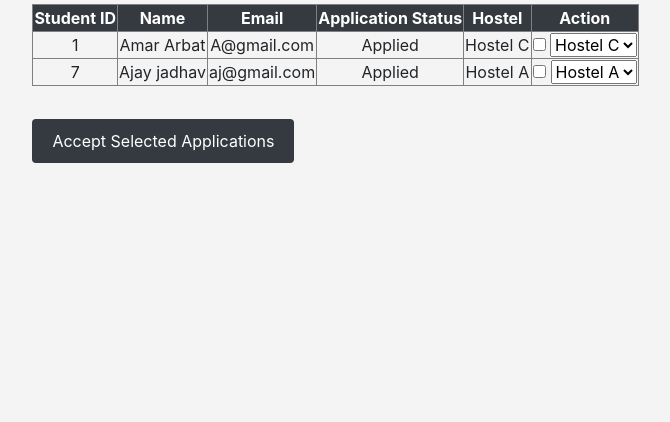
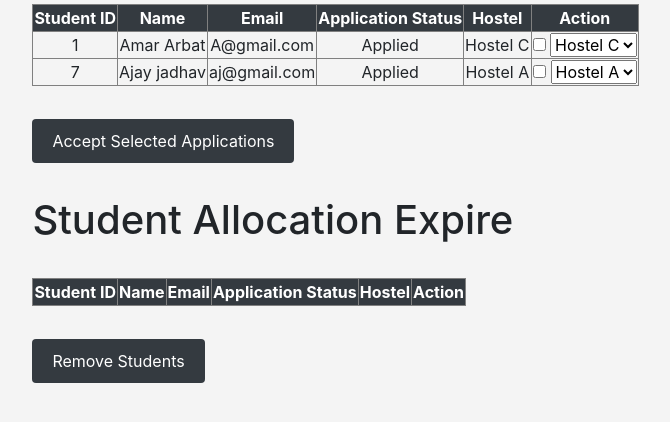
Before and after one commit to SahilTarale/Hostel-Management, a Django app: page /admin_page/ in a window 1280 px wide. Shown: the part 185-607 px from the top of the page, without its empty margins (134-804 px from the left). Run offline with Django 5.2, Linux system fonts and the light colour scheme; data comes from the database, SQL or seed files in the repository; both versions use the stored data as it was after the commit; lists and menus that the app fills with data are empty.

Commit message:
second commit

```diff
--- a/hostel/templates/admin_page.html
+++ b/hostel/templates/admin_page.html
@@ -112,26 +112,53 @@
 
 
                 {% endfor %}
+            </table>
+            <button type="submit" class="admin_page_data">Accept Selected Applications</button>
 
-                {% for student_alloted in student_alloteds %}
 
+        </form>
+
+        <h1 class="admin_page_data"> Student Allocation Expire </h1>
+        <form method="POST" action="{% url 'expire_allotement' %}">
+
+            {% csrf_token %}
+            <table border="1" class="admin_page_data" >
                 <tr>
-                    <td>{{ student_alloted.student_id }}</td>
-                    <td>{{ student_alloted.student_name }}</td>
-                    <td>{{ student_alloted.student_email }}</td>
-                    <td>{{ student_alloted.student_application_status }}</td>
-                    <td>{{ student_alloted.hostel_name }}</td>
+                    <th>Student ID</th>
+                    <th>Name</th>
+                    <th>Email</th>
+                    <th>Application Status</th>
+                    <th>Hostel</th>
+                    <th>Action</th>
                 </tr>
 
-                {% endfor %}
+                {% for student_allocation_expire in student_allocation_expire %}
+
+                    <tr>
+                        <td>{{ student_allocation_expire.student_id }}</td>
+                        <td>{{ student_allocation_expire.student_name }}</td>
+                        <td>{{ student_allocation_expire.student_email }}</td>
+                        <td>{{ student_allocation_expire.student_application_status }}</td>
+                        <td>{{ student_allocation_expire.hostel_name }}</td>
+
+                        <td>
+                            <input type="checkbox" name="student_id" value="{{ student_allocation_expire.student_id }}">
+
+                            <select name="hostel_name">
+
+                                    <option value="{{ student_allocation_expire.hostel_name.hostel_name }}"> {{ student_allocation_expire.hostel_name.hostel_name }} </option>
+
+                            </select>
+
+                        </td>
+                    </tr>
 
 
-
+                {% endfor %}
             </table>
 
+            <button type="submit" class="admin_page_data"> Remove Students </button>
 
-
-            <button type="submit" class="admin_page_data">Accept Selected Applications</button>
         </form>
     </div>
 
--- a/hostel/templates/application_submit.html
+++ b/hostel/templates/application_submit.html
@@ -3,5 +3,6 @@
 
 {% block content %}
     <h3>Application submitted successfully. </h3>
+    <a href="{% url 'home' %}"><button type="submit button"  class="btn btn-dark btn-lg applicationButton"> Home  </button> </a>
 
 {% endblock %}
--- a/hostel/templates/applications_accepted.html
+++ b/hostel/templates/applications_accepted.html
@@ -3,8 +3,8 @@
     {% block content %}
 
         <h1>Application Accepted</h1>
-        {% for student in student_application %}
-        <p>Congratulations, the application for {{ student.student_name }} has been accepted!</p>
-        {% endfor %}
+
+        <p>Congratulations, the applications has been accepted!</p>
+        <a href="{% url 'home' %}"><button type="submit button"  class="btn btn-dark btn-lg applicationButton"> Home  </button> </a>
 
     {% endblock %}
--- a/hostel/templates/base.html
+++ b/hostel/templates/base.html
@@ -42,6 +42,10 @@
             margin-top: 3% !important;
             margin-left: 25% !important;
         }
+        h3{
+            margin-top: 2%;
+            margin-left: 14%;
+        }
     </style>
 
 
--- a/hostel/urls.py
+++ b/hostel/urls.py
@@ -8,5 +8,6 @@ urlpatterns = [
     path('admin_page/', views.admin_page, name='admin_page'),
     path('application_submit/', views.application_submit, name='application_submit'),
     path('accept_applications/',views.accept_applications, name='accept_applications'),
-    path('admin_login/',views.admin_login, name='admin_login' )
+    path('admin_login/',views.admin_login, name='admin_login' ),
+    path('expire_allotement/', views.expire_allottment, name='expire_allotement')
 ]
--- a/hostel/views.py
+++ b/hostel/views.py
@@ -62,8 +62,6 @@ def application_submit(request) :
     return render(request, 'application_submit.html')
 
 
-
-
 #admin functionality
 
 
@@ -71,7 +69,17 @@ def application_submit(request) :
 def admin_page(request):
     student_applications = student.objects.filter(student_application_status='Applied')
     hostels = Hostel.objects.all()
-    return render(request, 'admin_page.html', {'student_applications': student_applications, 'hostels': hostels})
+    student_alloteds = student.objects.all()
+
+    for student_alloted in student_alloteds:
+        if student_alloted.student_end_date < timezone.now().date():
+            student_alloted.student_application_status = 'expire'
+            student_alloted.save()
+
+    student_allocation_expire=student.objects.filter(student_application_status='expire')
+    return render(request, 'admin_page.html', {'student_applications': student_applications, 'hostels': hostels, 'student_allocation_expire': student_allocation_expire})
+
+
 
 def accept_applications(request):
     if request.method == 'POST':
@@ -116,12 +124,22 @@ def admin_login(request):
     return render(request, 'admin_login.html')
 
 
-def expire_allotment(request):
-    student_alloteds = student.objects.all()
+def expire_allottment(request):
+    if request.method == 'POST':
+        student_ids = request.POST.getlist('student_id')
+        hostel_names = request.POST.getlist('hostel_name')
 
-    for student_alloted in student_alloteds:
-        if student_alloted.student_end_date < timezone.now().date():
-            student_alloted.student_application_status = 'expire'
-            student_alloted.save()
+        for student_id, hostel_name in zip(student_ids, hostel_names):
+            alloted_students = get_object_or_404(student, pk=student_id)
 
-    return render(request, 'admin_page.html')
+            hostel = get_object_or_404(Hostel, pk=hostel_name)
+            hostel.no_of_vacancy += 1
+            hostel.no_of_students-=1
+            hostel.save()
+
+            # Delete the student record
+            alloted_students.delete()
+
+        return render(request, 'expire_allotment.html')
+
+    return render(request, 'admin_page.html', {'error_message': 'Invalid request'})
```
Also changed, not shown: hostel/templates/expire_allotment.html (added, +8 -0 lines), db.sqlite3.
